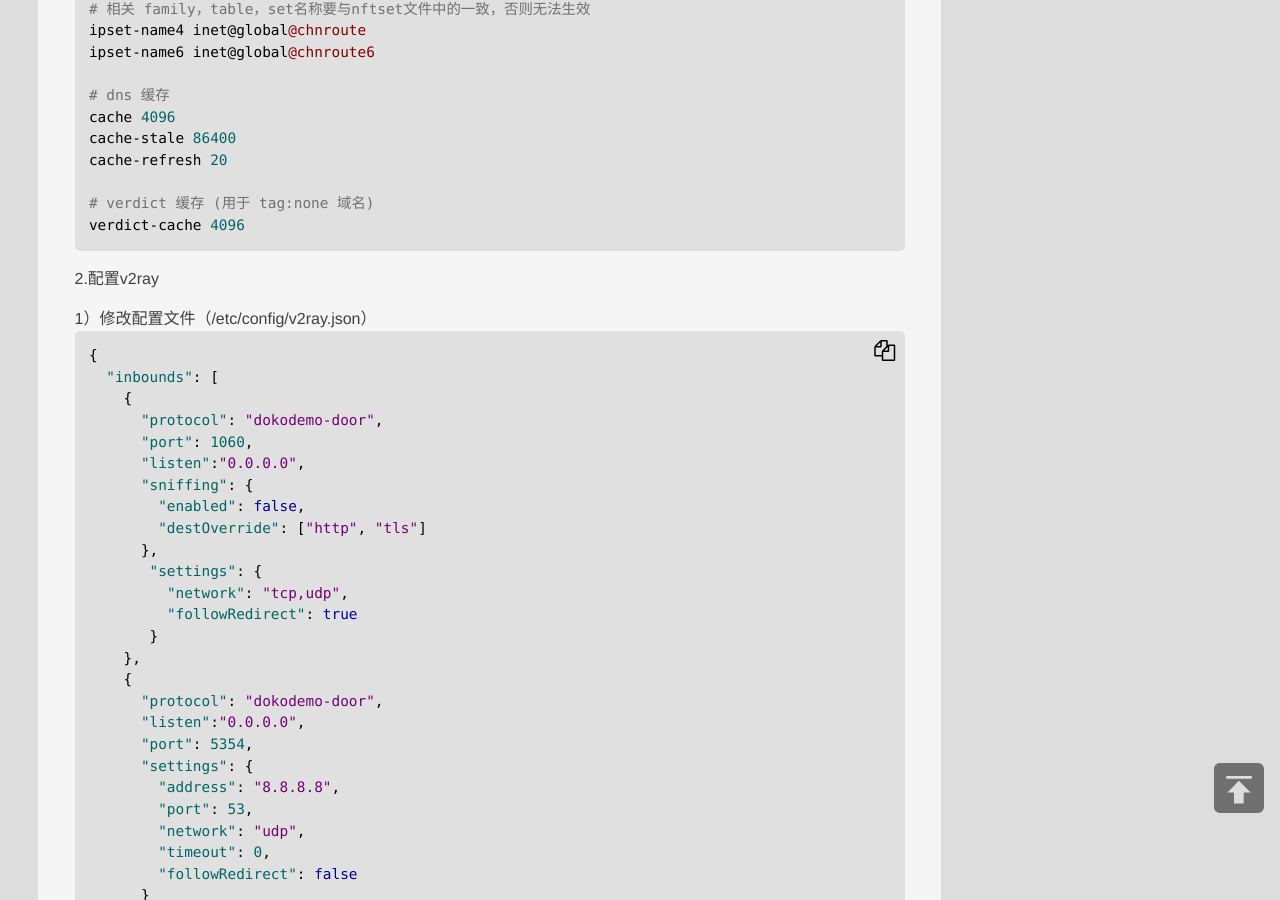
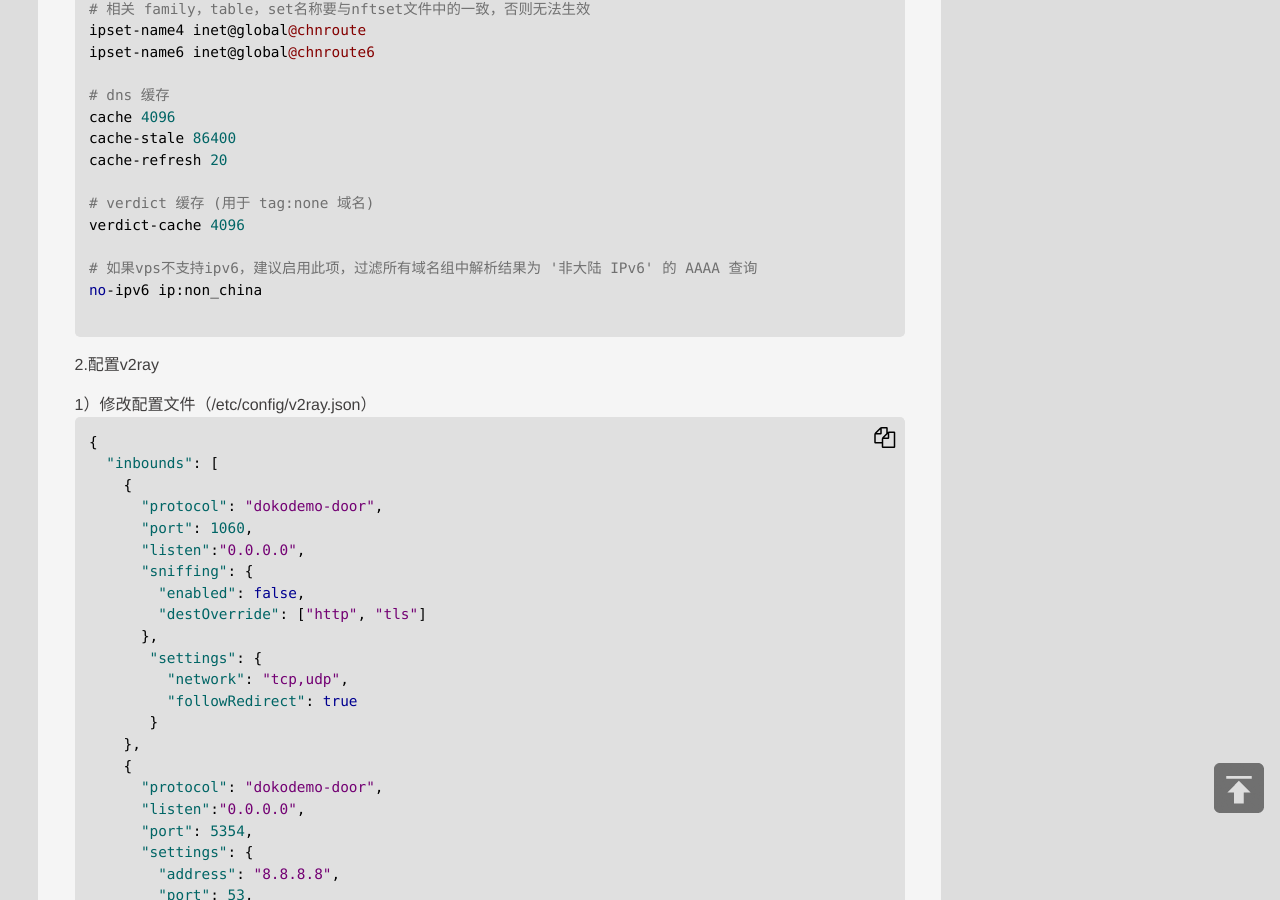
Before and after one commit to jibenfa/jibenfa.github.com, a Jekyll site: the page built from _posts/2025-08-19-E59CA8openwrtE4B88BE4BDBFE794A8chinadns-ngE690ADE9858Dv2rayE5AE9EE78EB0E9808FE6988EE4BBA3E79086.md, in a window 1280 px wide and 900 px high, scrolled down 4081 px. Built offline with Jekyll 4.4.1, drawn with Linux system fonts in a browser that asks for light colours.

Commit message:
Update 2025-08-19-E59CA8openwrtE4B88BE4BDBFE794A8chinadns-ngE690ADE9858Dv2rayE5AE9EE78EB0E9808FE6988EE4BBA3E79086.md

````diff
--- a/_posts/2025-08-19-E59CA8openwrtE4B88BE4BDBFE794A8chinadns-ngE690ADE9858Dv2rayE5AE9EE78EB0E9808FE6988EE4BBA3E79086.md
+++ b/_posts/2025-08-19-E59CA8openwrtE4B88BE4BDBFE794A8chinadns-ngE690ADE9858Dv2rayE5AE9EE78EB0E9808FE6988EE4BBA3E79086.md
@@ -205,6 +205,10 @@ cache-refresh 20
 
 # verdict 缓存 (用于 tag:none 域名)
 verdict-cache 4096
+
+# 如果vps不支持ipv6，建议启用此项，过滤所有域名组中解析结果为 '非大陆 IPv6' 的 AAAA 查询
+no-ipv6 ip:non_china
+
 ```
 
 2.配置v2ray
````
